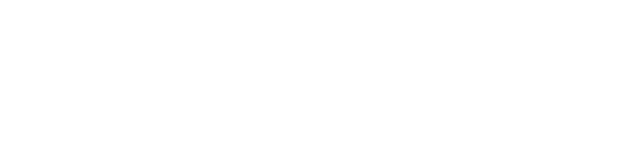
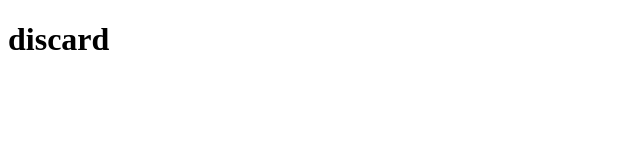
Before and after one commit to pann710/20210810, a plain HTML site: page index.html in a window 1280 px wide. Shown: the whole page, without its empty margins (0-640 px from the left). Drawn offline with Linux system fonts and the light colour scheme.

Commit message:
Update index.html

```diff
--- a/index.html
+++ b/index.html
@@ -2,6 +2,6 @@
 <html>
 <head><title>20210810</title></head>
 <body>
-<h1></h1>
+<h1>discard</h1>
 </body>
 </html>
```
